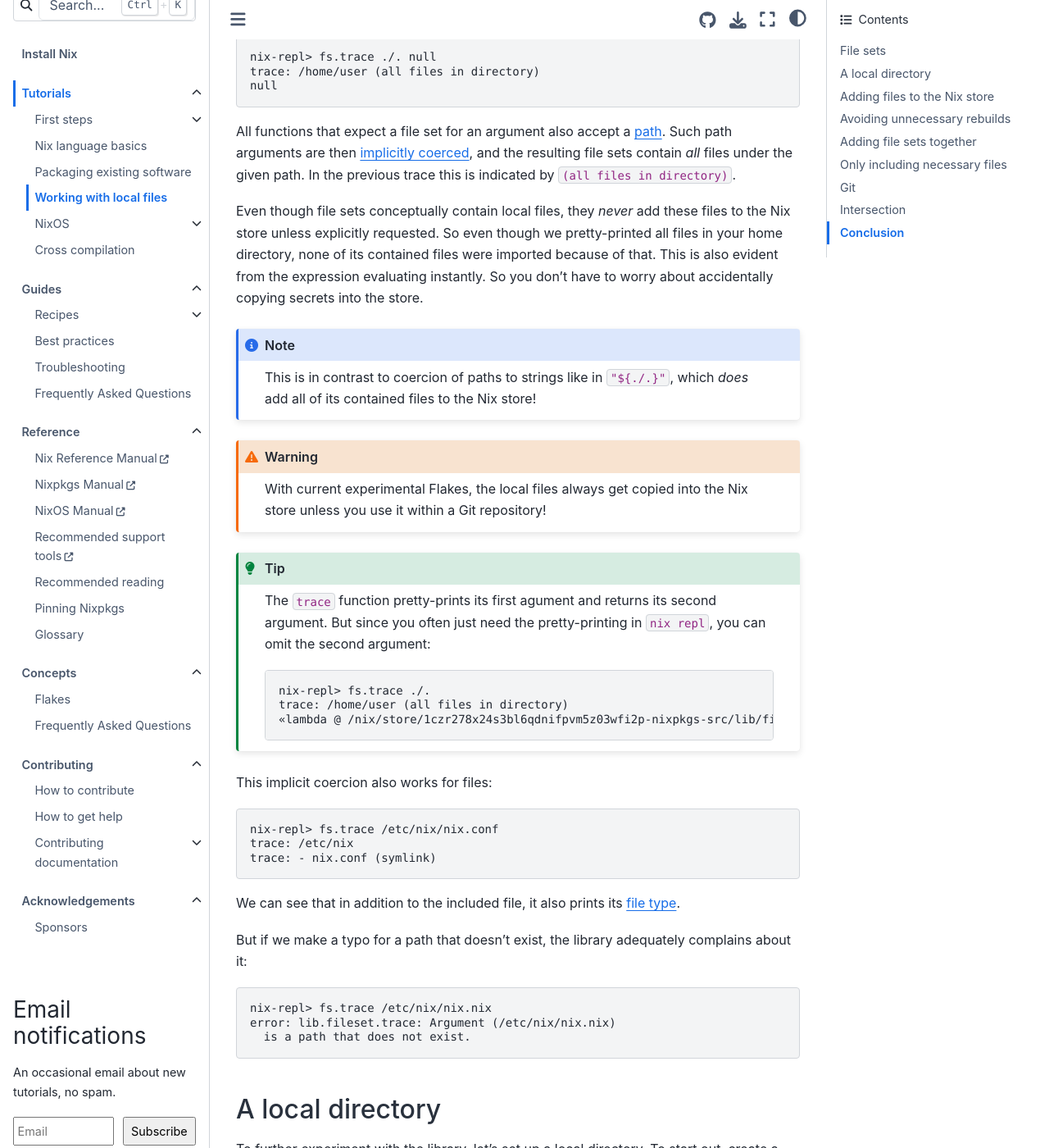
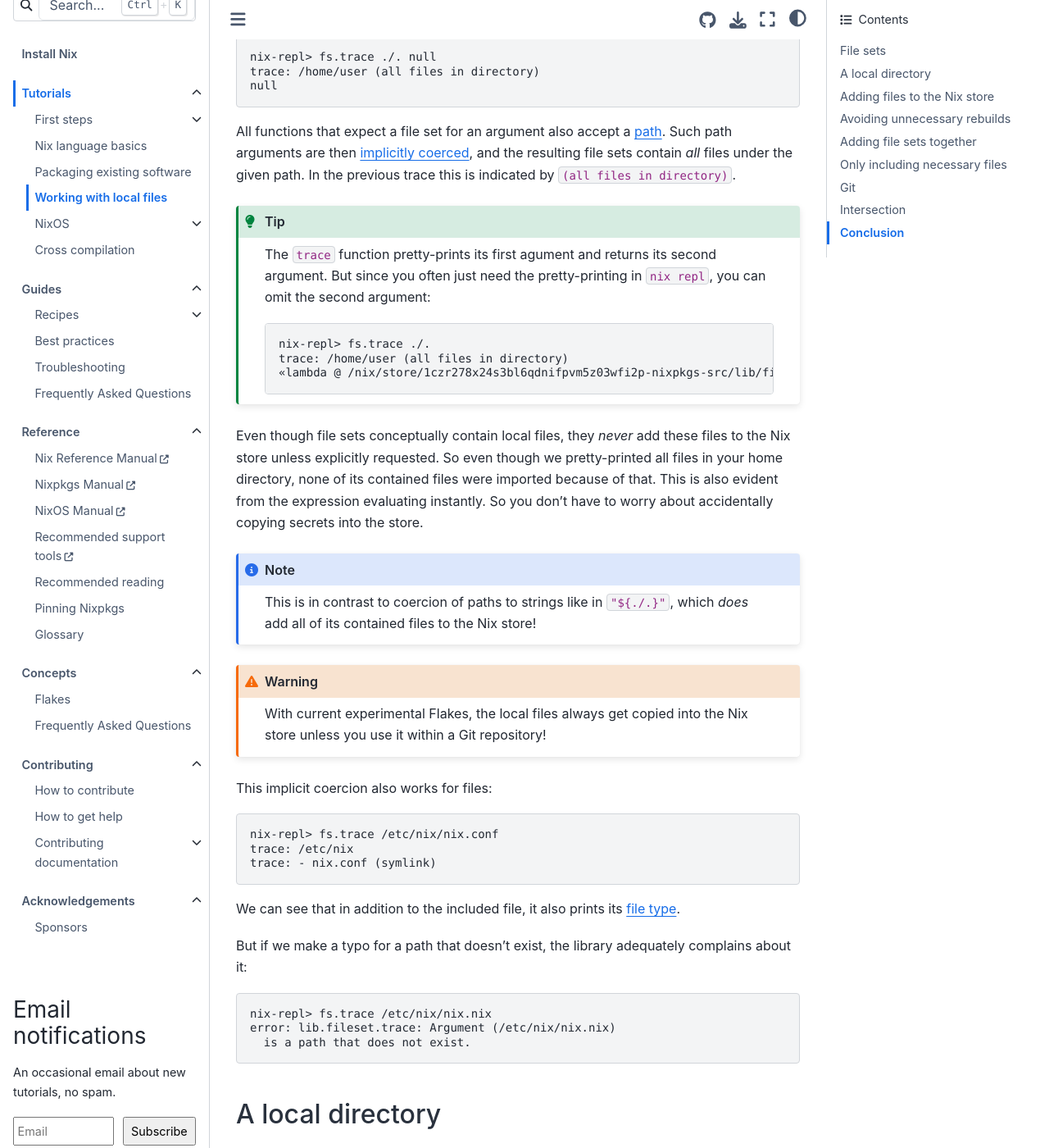
Before and after one commit to NixOS/nix.dev, a Sphinx documentation site: the page built from source/tutorials/file-sets.md, in a window 1280 px wide and 1400 px high, scrolled down 904 px. Shown: the whole window at 82% size. Built offline with Sphinx 7.4.7 and the Sphinx Book theme 1.1.4, drawn with Linux system fonts in a browser that asks for light colours; part of the change alters nothing that is shown.

````diff
--- a/source/tutorials/file-sets.md
+++ b/source/tutorials/file-sets.md
@@ -46,6 +46,17 @@ All functions that expect a file set for an argument also accept a [path](https:
 Such path arguments are then [implicitly coerced](https://nixos.org/manual/nixpkgs/unstable/#sec-fileset-path-coercion), and the resulting file sets contain _all_ files under the given path.
 In the previous trace this is indicated by `(all files in directory)`.
 
+:::{tip}
+The `trace` function pretty-prints its first agument and returns its second argument.
+But since you often just need the pretty-printing in `nix repl`, you can omit the second argument:
+
+```shell-session
+nix-repl> fs.trace ./.
+trace: /home/user (all files in directory)
+«lambda @ /nix/store/1czr278x24s3bl6qdnifpvm5z03wfi2p-nixpkgs-src/lib/fileset/default.nix:555:8»
+```
+:::
+
 Even though file sets conceptually contain local files,
 they _never_ add these files to the Nix store unless explicitly requested.
 So even though we pretty-printed all files in your home directory, none of its contained files were imported because of that.
@@ -61,17 +72,6 @@ which _does_ add all of its contained files to the Nix store!
 With current experimental Flakes,
 the local files always get copied into the Nix store
 unless you use it within a Git repository!
-:::
-
-:::{tip}
-The `trace` function pretty-prints its first agument and returns its second argument.
-But since you often just need the pretty-printing in `nix repl`, you can omit the second argument:
-
-```shell-session
-nix-repl> fs.trace ./.
-trace: /home/user (all files in directory)
-«lambda @ /nix/store/1czr278x24s3bl6qdnifpvm5z03wfi2p-nixpkgs-src/lib/fileset/default.nix:555:8»
-```
 :::
 
 This implicit coercion also works for files:
````
